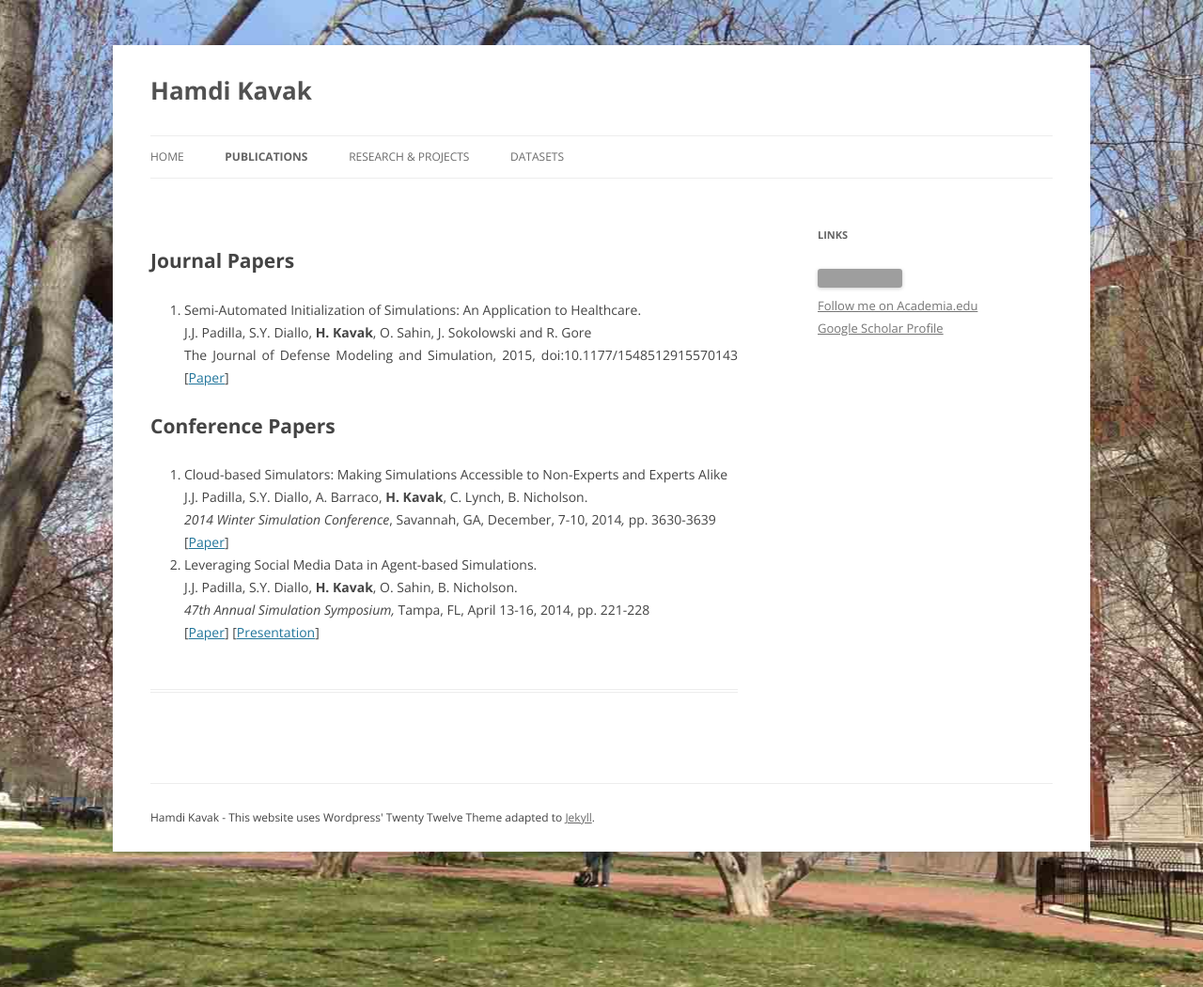
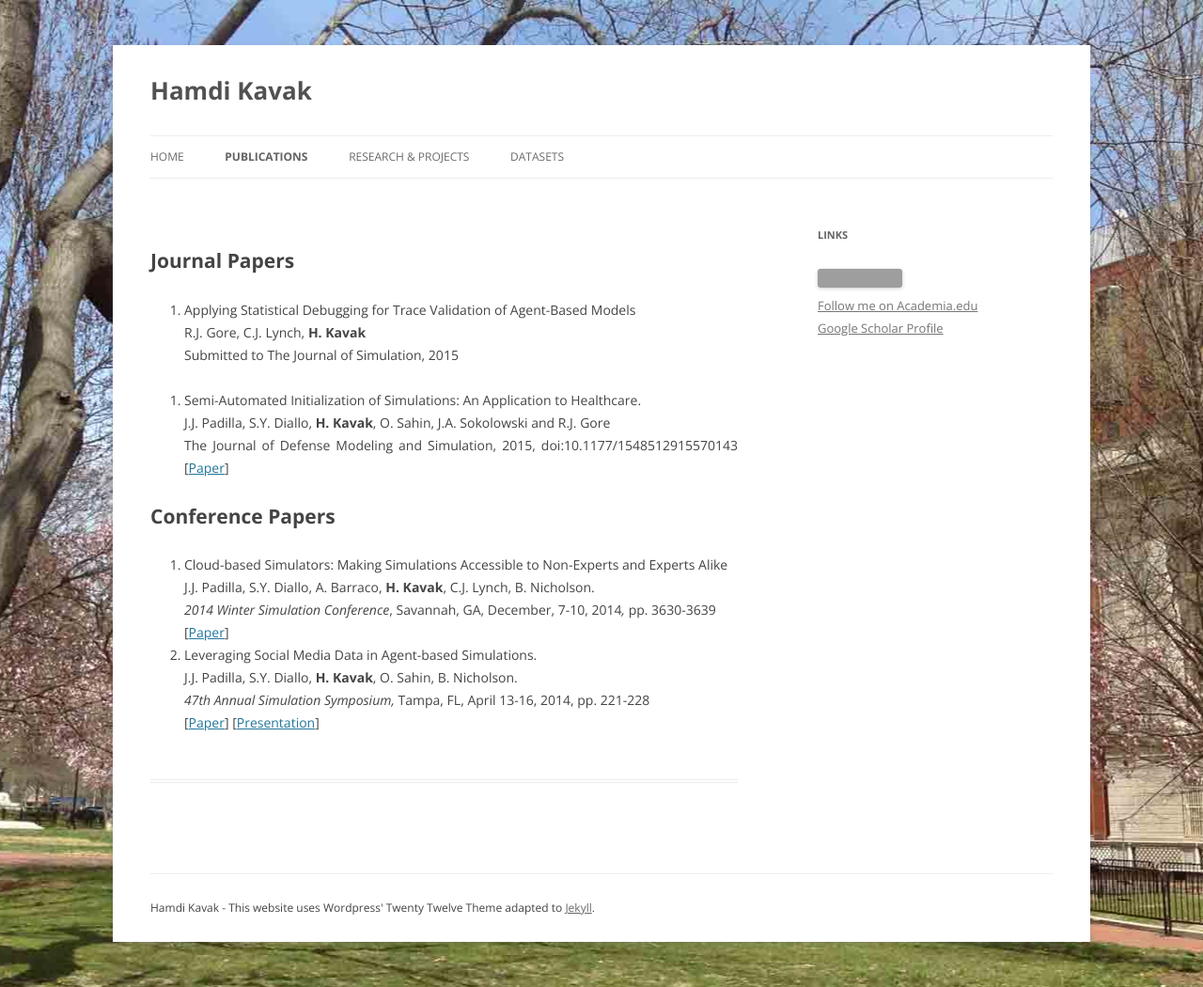
Before and after one commit to hamdikavak/hamdikavak.github.io, a Jekyll site: the page built from publications/index.html, in a window 1280 px wide. Shown: the whole page at 94% size. Built offline with Jekyll 4.4.1, drawn with Linux system fonts in a browser that asks for light colours; nearby versions of some CDN libraries; library files that are not in the unit come from our copies; grey boxes are pictures that could not be loaded.

Commit message:
Add a publication

```diff
--- a/publications/index.html
+++ b/publications/index.html
@@ -8,8 +8,14 @@ current_page_publications: current_page_item
 <h1>Journal Papers<strong><br />
 </strong></h1>
 <ol>
+<li style="text-align: justify;">Applying Statistical Debugging for Trace Validation of Agent-Based Models<br />
+R.J. Gore, C.J. Lynch, <strong>H. Kavak</strong><br />
+Submitted to The Journal of Simulation, 2015
+</li>
+</ol>
+<ol>
 <li style="text-align: justify;">Semi-Automated Initialization of Simulations: An Application to Healthcare.<br />
-J.J. Padilla, S.Y. Diallo, <strong>H. Kavak</strong>, O. Sahin,  J. Sokolowski and R. Gore<br />
+J.J. Padilla, S.Y. Diallo, <strong>H. Kavak</strong>, O. Sahin,  J.A. Sokolowski and R.J. Gore<br />
 The Journal of Defense Modeling and Simulation, 2015,  doi:10.1177/1548512915570143
 [<a title="Sage Repository" href="http://dms.sagepub.com/content/early/2015/01/07/1548512914565503.abstract">Paper</a>]</li>
 </ol>
@@ -17,7 +23,7 @@ The Journal of Defense Modeling and Simulation, 2015,  doi:10.1177/1548512915570
 </strong></h1>
 <ol>
 <li style="text-align: justify;">Cloud-based Simulators: Making Simulations Accessible to Non-Experts and Experts Alike<br />
-J.J. Padilla, S.Y. Diallo, A. Barraco, <strong>H. Kavak</strong>, C. Lynch,  B. Nicholson.<br />
+J.J. Padilla, S.Y. Diallo, A. Barraco, <strong>H. Kavak</strong>, C.J. Lynch,  B. Nicholson.<br />
 <em>2014 Winter Simulation Conference</em>, Savannah, GA, December, 7-10, 2014<em>, </em>pp. 3630-3639<br />
 [<a title="ACM Repository" href="http://dl.acm.org/citation.cfm?id=2694300">Paper</a>]</li>
 
```
